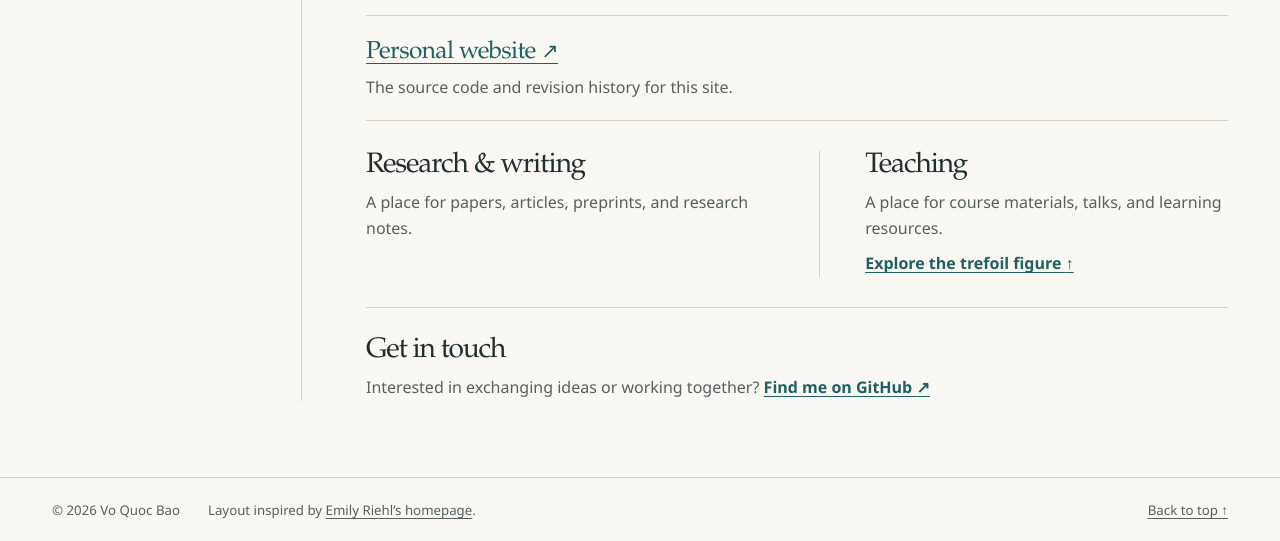
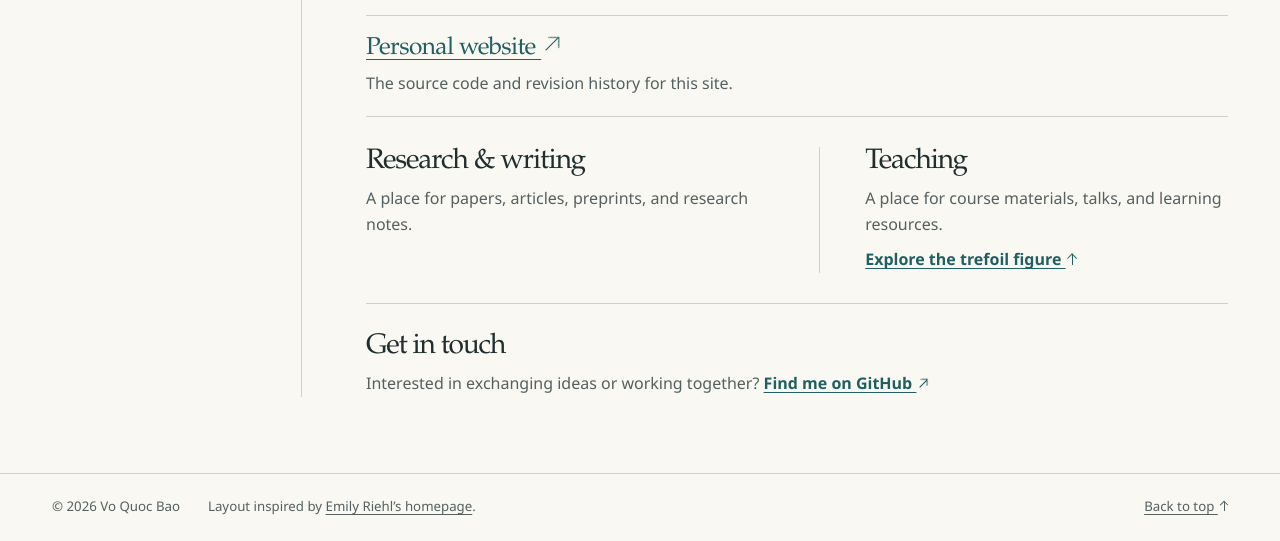
Before and after one commit to vqbao-storm/Vo-Quoc-Bao, a plain HTML site: page index.html in a window 1280 px wide. Shown: the part 804-1345 px from the top of the page. Drawn offline with Linux system fonts and the light colour scheme.

Commit message:
Draw link arrows consistently across browser fonts

```diff
--- a/index.html
+++ b/index.html
@@ -40,7 +40,7 @@
         </div>
         <div class="identity">
           <h1>Vo Quoc <em>Bao</em></h1>
-          <a class="profile-link" href="https://github.com/vqbao-storm">@vqbao-storm <span aria-hidden="true">↗</span></a>
+          <a class="profile-link" href="https://github.com/vqbao-storm">@vqbao-storm <span class="link-arrow" aria-hidden="true"></span></a>
         </div>
         <p class="profile-note">A home for my work, ideas, and everything I’m curious about.</p>
       </div>
@@ -73,7 +73,7 @@
         <h2 id="work-title">Selected work</h2>
         <article class="work-entry">
           <div>
-            <h3><a href="https://github.com/vqbao-storm/Vo-Quoc-Bao">Personal website <span aria-hidden="true">↗</span></a></h3>
+            <h3><a href="https://github.com/vqbao-storm/Vo-Quoc-Bao">Personal website <span class="link-arrow" aria-hidden="true"></span></a></h3>
             <p>The source code and revision history for this site.</p>
           </div>
         </article>
@@ -87,13 +87,13 @@
         <section id="teaching" aria-labelledby="teaching-title">
           <h2 id="teaching-title">Teaching</h2>
           <p>A place for course materials, talks, and learning resources.</p>
-          <a class="inline-link" href="#trefoil">Explore the trefoil figure <span aria-hidden="true">↑</span></a>
+          <a class="inline-link" href="#trefoil">Explore the trefoil figure <span class="link-arrow up" aria-hidden="true"></span></a>
         </section>
       </div>
 
       <section class="contact" id="contact" aria-labelledby="contact-title">
         <h2 id="contact-title">Get in touch</h2>
-        <p>Interested in exchanging ideas or working together? <a class="inline-link" href="https://github.com/vqbao-storm">Find me on GitHub <span aria-hidden="true">↗</span></a></p>
+        <p>Interested in exchanging ideas or working together? <a class="inline-link" href="https://github.com/vqbao-storm">Find me on GitHub <span class="link-arrow" aria-hidden="true"></span></a></p>
       </section>
     </div>
   </main>
@@ -102,7 +102,7 @@
     <div class="shell footer-row">
       <span>© <span id="year">2026</span> Vo Quoc Bao</span>
       <span>Layout inspired by <a href="https://emilyriehl.github.io/">Emily Riehl’s homepage</a>.</span>
-      <a class="back-link" href="#top">Back to top <span aria-hidden="true">↑</span></a>
+      <a class="back-link" href="#top">Back to top <span class="link-arrow up" aria-hidden="true"></span></a>
     </div>
   </footer>
 </body>
--- a/styles.css
+++ b/styles.css
@@ -252,7 +252,28 @@ button { font-family: inherit; }
 .work-entry h3 { font-size: 1.53rem; letter-spacing: -.025em; }
 .work-entry h3 a { color: var(--link); }
 .work-entry h3 a:hover { color: var(--accent); }
-.work-entry h3 span { font: .85em var(--sans); }
+/* Draw link arrows so they also display with narrow symbol font coverage. */
+.link-arrow {
+  display: inline-block;
+  position: relative;
+  width: .68em;
+  height: .68em;
+  margin-left: .09em;
+  vertical-align: .03em;
+  transform: rotate(-45deg);
+}
+.link-arrow::before, .link-arrow::after { content: ""; position: absolute; }
+.link-arrow::before { left: 0; right: 0; top: 50%; border-top: 1.4px solid; }
+.link-arrow::after {
+  right: 0;
+  top: 50%;
+  width: .40em;
+  height: .40em;
+  border-right: 1.4px solid;
+  border-top: 1.4px solid;
+  transform: translateY(-45%) rotate(45deg);
+}
+.link-arrow.up { transform: rotate(-90deg); }
 .work-entry p, .academic-sections p, .contact p { margin-top: 8px; color: var(--muted); }
 .academic-sections {
   display: grid;
```
